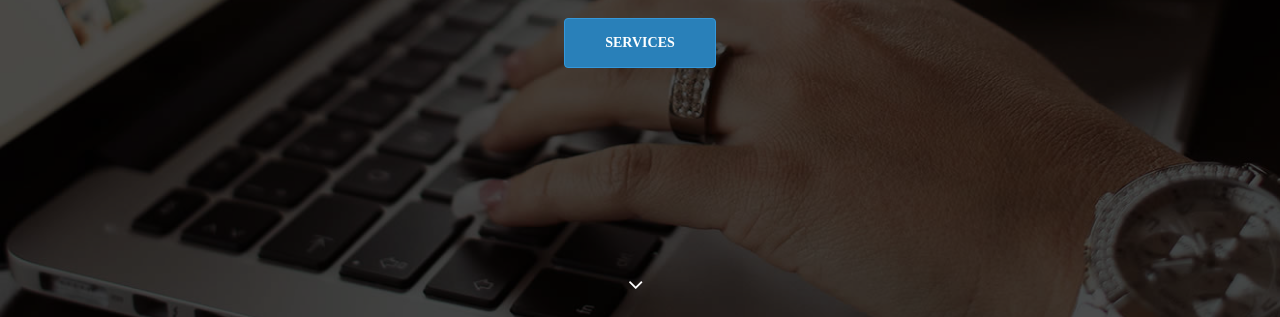
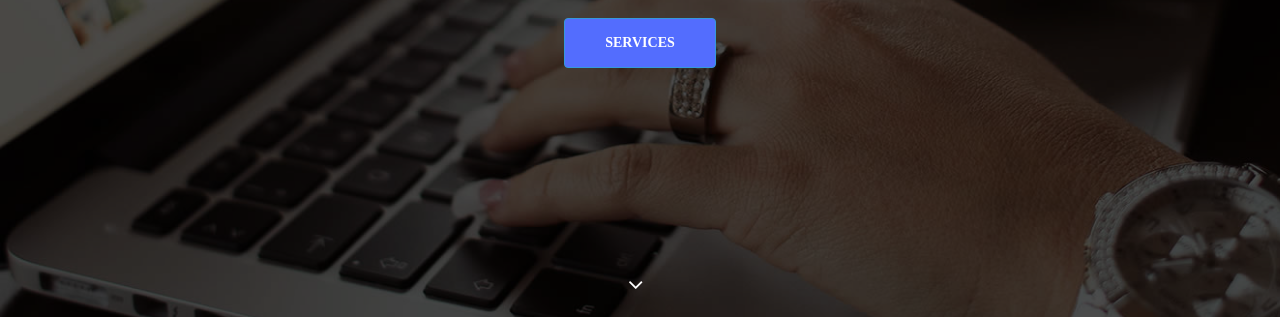
Before and after one commit to caspiantechnology/website, a plain HTML site: page index.html in a window 1280 px wide. In both pictures the pointer is over the link 639 px from the left and 497 px from the top of the page. Shown: the part 454-771 px from the top of the page. Drawn offline with Linux system fonts and the light colour scheme.

Commit message:
Changed color scheme

```diff
--- a/css/presets/preset4.css
+++ b/css/presets/preset4.css
@@ -11,11 +11,11 @@ a,
 
 .btn.btn-primary:hover,
 .btn-submit:hover {
-  background-color: #0a8897
+  background-color: #303F9F
 }
 
 a:hover, a:focus {
-	color: #0a8897;
+	color: #303F9F;
 }
 
 .main-nav,
@@ -34,7 +34,7 @@ a:hover, a:focus {
 .left-control:hover,
 .right-control:hover,
 .folio-overview a:hover {
-  background-color:#2980b9;
+  background-color:#536DFE;
 }
 
 .twitter-left-control:hover,
```
